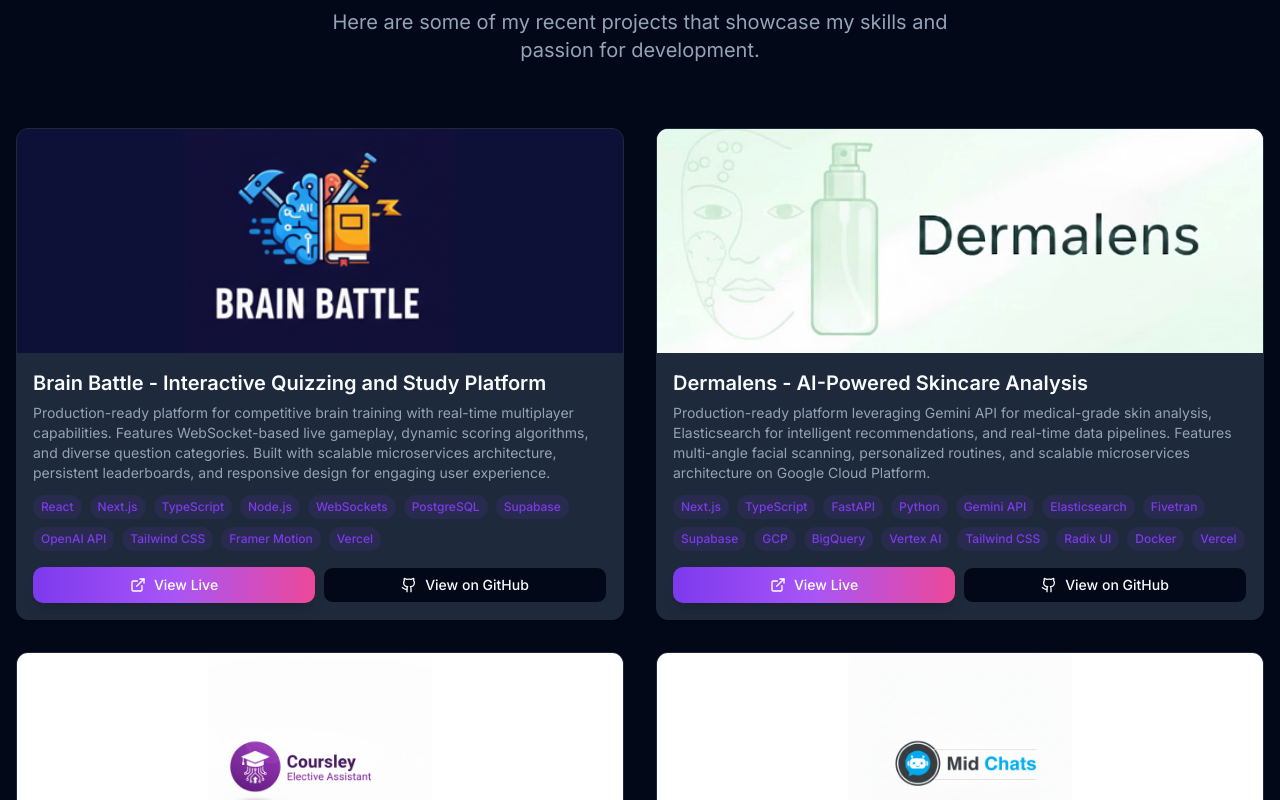
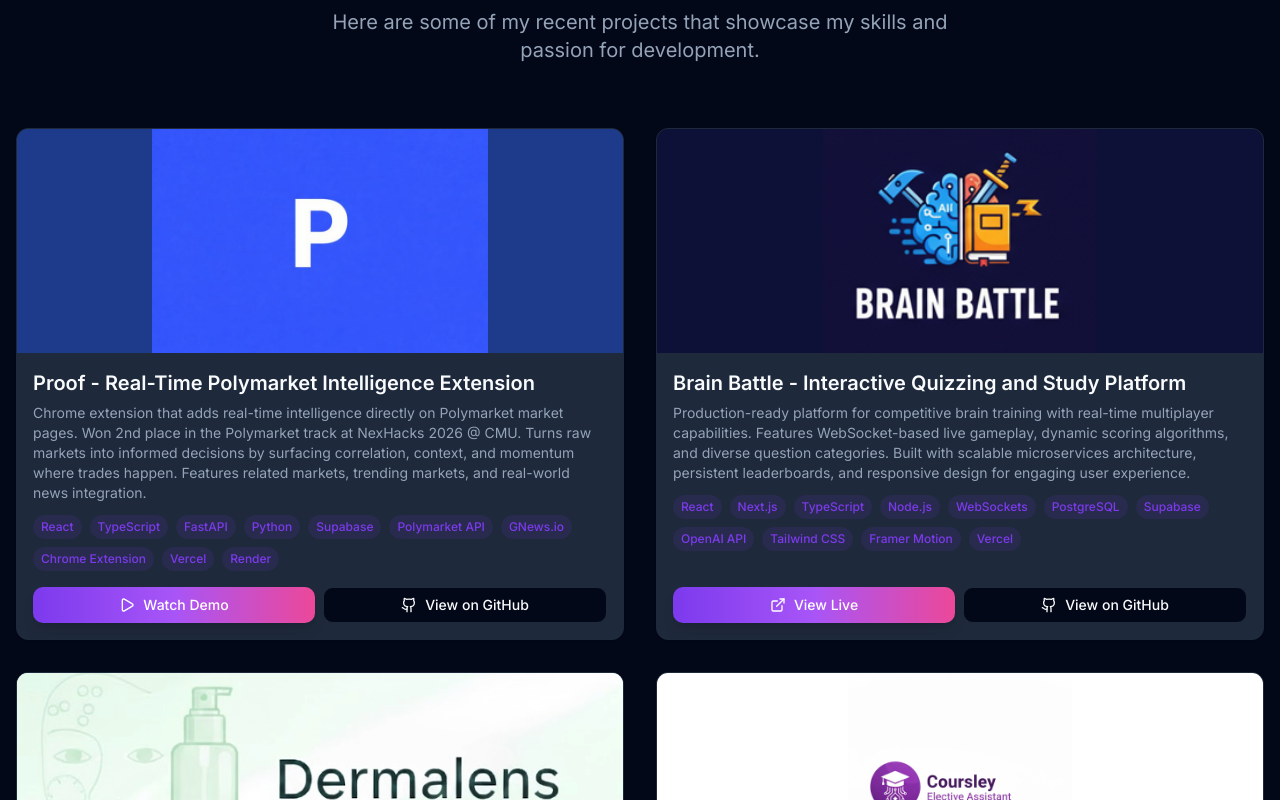
Before and after one commit to shilojeyaraj/Shilo-Personal-Portfolio, a Next.js app: page / in a window 1280 px wide. Shown: the part 4560-5360 px from the top of the page. Built offline with nearby package versions, Linux system fonts and the light colour scheme.

Commit message:
Add Proof project, fix carousel looping, and improve project cards

```diff
--- a/app/page.tsx
+++ b/app/page.tsx
@@ -29,7 +29,8 @@
    Sparkles,
    GraduationCap,
    Trophy,
-   Search
+   Search,
+   Play
 
 } from 'lucide-react'
 
@@ -436,6 +437,18 @@
   const projects = [
     // Published projects (with deployed links) - at the top
     {
+      title: "Proof - Real-Time Polymarket Intelligence Extension",
+      description:
+        "Chrome extension that adds real-time intelligence directly on Polymarket market pages. Won 2nd place in the Polymarket track at NexHacks 2026 @ CMU. Turns raw markets into informed decisions by surfacing correlation, context, and momentum where trades happen. Features related markets, trending markets, and real-world news integration.",
+      technologies: ["React", "TypeScript", "FastAPI", "Python", "Supabase", "Polymarket API", "GNews.io", "Chrome Extension", "Vercel", "Render"],
+      githubUrl: "https://github.com/sinhashivani/NexHacks",
+      projectUrl: null,
+      demoUrl: "/projectimages/NexHacks Video Demo.mp4",
+      featured: true,
+      icon: Trophy,
+      imageUrl: "/projectimages/proofp.png"
+    },
+    {
       title: "Brain Battle - Interactive Quizzing and Study Platform",
       description:
         "Production-ready platform for competitive brain training with real-time multiplayer capabilities. Features WebSocket-based live gameplay, dynamic scoring algorithms, and diverse question categories. Built with scalable microservices architecture, persistent leaderboards, and responsive design for engaging user experience.",
@@ -563,7 +576,9 @@
                 {/* Project image/logo header */}
                 <div className={`relative h-48 md:h-56 flex items-center justify-center overflow-hidden group/image ${
                   project.imageUrl
-                    ? project.title.includes('Brain Battle')
+                    ? project.title.includes('Proof')
+                      ? 'bg-[#1e3a8a]'
+                      : project.title.includes('Brain Battle')
                         ? 'bg-[#0D1137]'
                         : project.title.includes('Dermalens')
                           ? 'bg-gradient-to-br from-[#F0FFF4] via-[#D1FAE5] to-[#A7F3D0]'
@@ -594,20 +609,30 @@
                     </div>
                   )}
 
-                  {/* Hover overlay with View Live button */}
-                  {(project.title.includes('Brain Battle') ||
+                  {/* Hover overlay with View Live/Demo button */}
+                  {((project.title.includes('Brain Battle') ||
                     project.title.includes('Dermalens') ||
                     project.title.includes('Coursely') ||
-                    project.title.includes('Mid Chats')) && project.projectUrl ? (
+                    project.title.includes('Mid Chats')) && project.projectUrl) ||
+                    (project.title.includes('Proof') && (project.projectUrl || project.demoUrl)) ? (
                     <div className="absolute inset-0 bg-black/70 opacity-0 group-hover/image:opacity-100 transition-opacity duration-300 flex items-center justify-center z-10">
                       <a
-                        href={project.projectUrl}
-                        target="_blank"
-                        rel="noopener noreferrer"
+                        href={(project.demoUrl || project.projectUrl || '') as string}
+                        target={project.demoUrl ? undefined : "_blank"}
+                        rel={project.demoUrl ? undefined : "noopener noreferrer"}
                         className="inline-flex items-center justify-center whitespace-nowrap rounded-md text-sm font-medium transition-all focus-visible:outline-none focus-visible:ring-2 focus-visible:ring-ring focus-visible:ring-offset-2 bg-gradient-to-r from-primary via-purple-500 to-pink-500 text-white hover:from-primary/90 hover:via-purple-500/90 hover:to-pink-500/90 shadow-lg hover:shadow-xl transform hover:-translate-y-0.5 h-10 px-6"
                       >
+                        {project.demoUrl ? (
+                          <>
+                            <Play className="w-4 h-4 mr-2" />
+                            Watch Demo
+                          </>
+                        ) : (
+                          <>
                             <ExternalLink className="w-4 h-4 mr-2" />
                             View Live
+                          </>
+                        )}
                       </a>
                     </div>
                   ) : null}
@@ -630,12 +655,23 @@
 
                   {/* Action buttons at the bottom */}
                   <div className="mt-auto flex flex-col sm:flex-row gap-2">
+                    {project.demoUrl && (
+                      <a
+                        href={project.demoUrl}
+                        className="flex-1 inline-flex items-center justify-center whitespace-nowrap rounded-md text-sm font-medium transition-all focus-visible:outline-none focus-visible:ring-2 focus-visible:ring-ring focus-visible:ring-offset-2 bg-gradient-to-r from-primary via-purple-500 to-pink-500 text-white hover:from-primary/90 hover:via-purple-500/90 hover:to-pink-500/90 shadow-lg hover:shadow-xl transform hover:-translate-y-0.5 h-9 px-4"
+                      >
+                        <Play className="w-4 h-4 mr-2" />
+                        Watch Demo
+                      </a>
+                    )}
                     {project.projectUrl && (
                       <a
                         href={project.projectUrl}
                         target="_blank"
                         rel="noopener noreferrer"
-                        className="flex-1 inline-flex items-center justify-center whitespace-nowrap rounded-md text-sm font-medium transition-all focus-visible:outline-none focus-visible:ring-2 focus-visible:ring-ring focus-visible:ring-offset-2 bg-gradient-to-r from-primary via-purple-500 to-pink-500 text-white hover:from-primary/90 hover:via-purple-500/90 hover:to-pink-500/90 shadow-lg hover:shadow-xl transform hover:-translate-y-0.5 h-9 px-4"
+                        className={`flex-1 inline-flex items-center justify-center whitespace-nowrap rounded-md text-sm font-medium transition-all focus-visible:outline-none focus-visible:ring-2 focus-visible:ring-ring focus-visible:ring-offset-2 bg-gradient-to-r from-primary via-purple-500 to-pink-500 text-white hover:from-primary/90 hover:via-purple-500/90 hover:to-pink-500/90 shadow-lg hover:shadow-xl transform hover:-translate-y-0.5 h-9 px-4 ${
+                          project.demoUrl ? '' : ''
+                        }`}
                       >
                         <ExternalLink className="w-4 h-4 mr-2" />
                         View Live
@@ -647,7 +683,7 @@
                         target="_blank"
                         rel="noopener noreferrer"
                         className={`inline-flex items-center justify-center whitespace-nowrap rounded-md text-sm font-medium transition-all focus-visible:outline-none focus-visible:ring-2 focus-visible:ring-ring focus-visible:ring-offset-2 border border-input bg-background hover:bg-accent hover:text-accent-foreground h-9 px-4 ${
-                          project.projectUrl ? 'flex-1' : 'w-full'
+                          (project.projectUrl || project.demoUrl) ? 'flex-1' : 'w-full'
                         }`}
                       >
                         <Github className="w-4 h-4 mr-2" />
```
Also changed, not shown: public/projectimages/proofp.png (added), 1 other file (tests, documents, lock files or other folders). Lines whose indentation alone changed are shown as unchanged.
